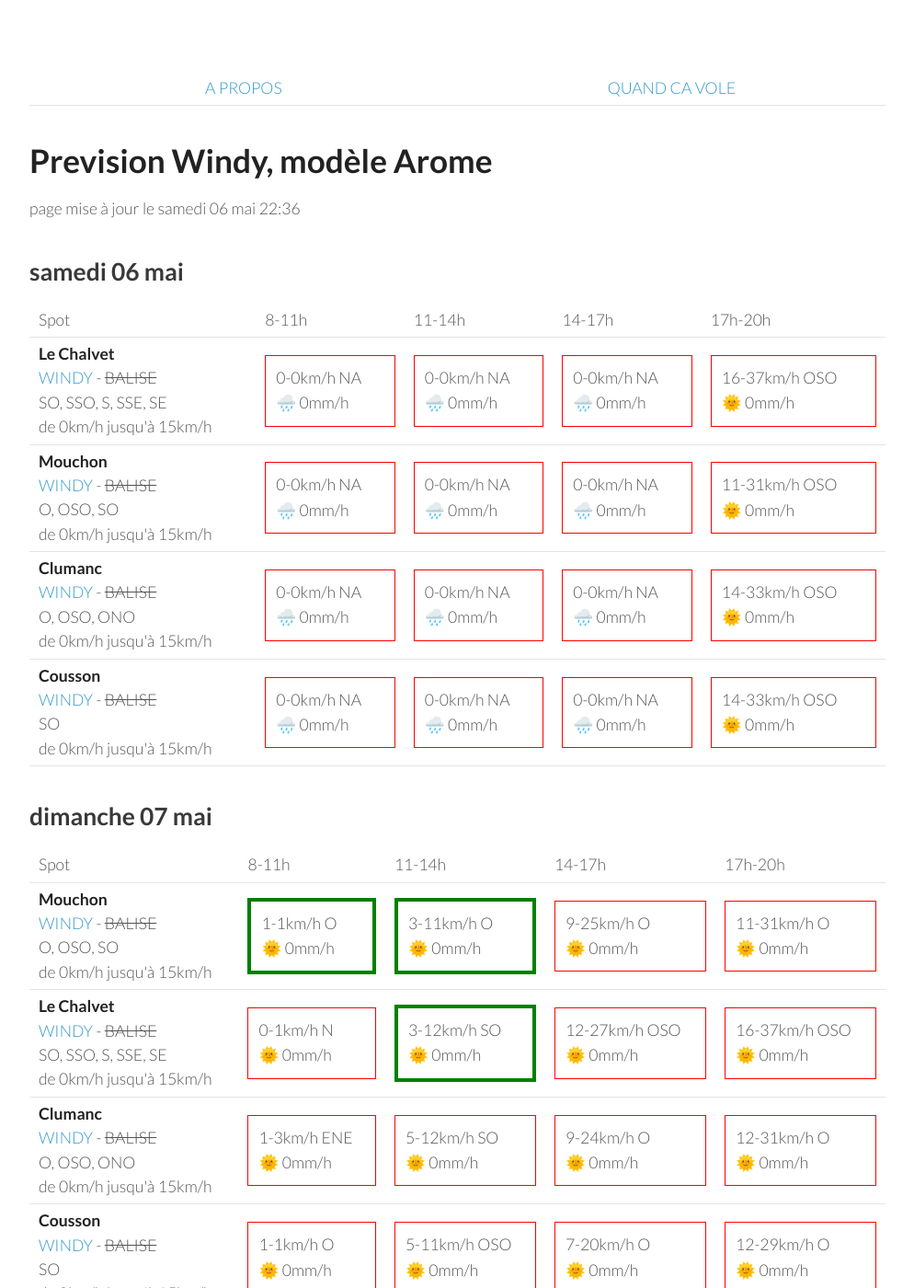
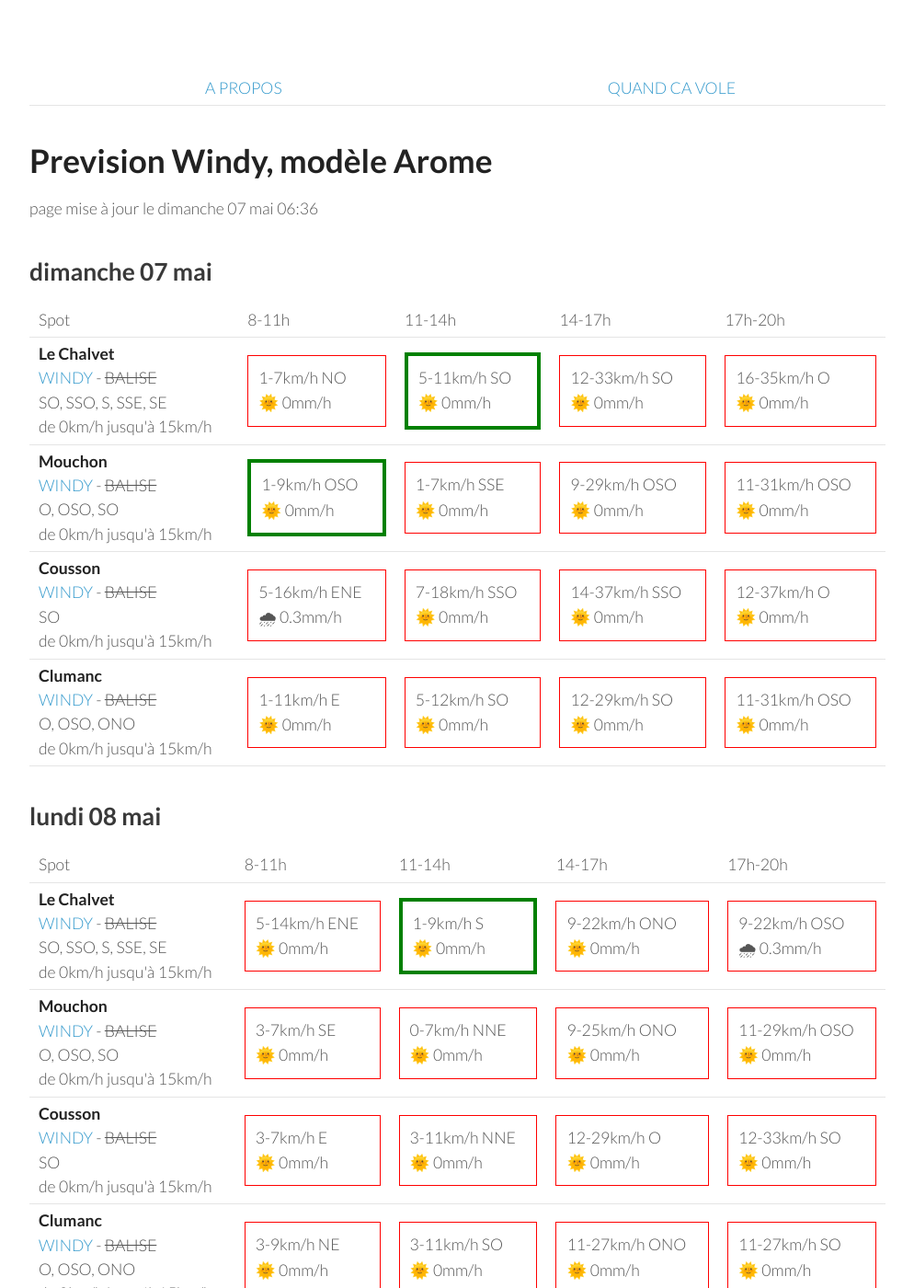
Before and after one commit to parapente-dans-le-nord/parapente-dans-le-nord.github.io, a Jekyll site: the page built from saint_andre.markdown, in a window 1280 px wide and 1400 px high. Shown: the whole window at 92% size, without its empty margins (26-1020 px from the left). Built offline with Jekyll 4.4.1, drawn with Linux system fonts in a browser that asks for light colours; some of the changed text lies outside the part shown.

Commit message:
update index.markdown

```diff
--- a/saint_andre.markdown
+++ b/saint_andre.markdown
@@ -7,9 +7,9 @@ title:  "Tous les spots"
 {: .links}
 
 # Prevision Windy, modèle Arome
-page mise à jour le samedi 06 mai 22:36
+page mise à jour le dimanche 07 mai 06:36
 
-## samedi 06 mai
+## dimanche 07 mai
 
 {::nomarkdown}
 <table>
@@ -24,92 +24,40 @@ page mise à jour le samedi 06 mai 22:36
 <tr>
         <td><strong>Le Chalvet</strong><br><a href="https://windy.com/43.979/6.480?43.866,6.480,10,m:eSsaglX">WINDY</a> - <span class="no-balise"> BALISE </span><br> <span class="vent-favorable">SO, SSO, S, SSE, SE</span><br><span class="force-vent">de 0km/h jusqu'à 15km/h</span> </td>
 
-            <td><div class="not-flyable"><p>0-0km/h NA</p><p>🌧️ 0mm/h</p></div></td>
-            <td><div class="not-flyable"><p>0-0km/h NA</p><p>🌧️ 0mm/h</p></div></td>
-            <td><div class="not-flyable"><p>0-0km/h NA</p><p>🌧️ 0mm/h</p></div></td>
-            <td><div class="not-flyable"><p>16-37km/h OSO</p><p>🌞 0mm/h</p></div></td>
+            <td><div class="not-flyable"><p>1-7km/h NO</p><p>🌞 0mm/h</p></div></td>
+            <td><div class="flyable"><p>5-11km/h SO</p><p>🌞 0mm/h</p></div></td>
+            <td><div class="not-flyable"><p>12-33km/h SO</p><p>🌞 0mm/h</p></div></td>
+            <td><div class="not-flyable"><p>16-35km/h O</p><p>🌞 0mm/h</p></div></td>
+
 
     </tr>
 <tr>
         <td><strong>Mouchon</strong><br><a href="https://windy.com/43.992/6.424?43.878,6.425,10,m:eSuaglR">WINDY</a> - <span class="no-balise"> BALISE </span><br> <span class="vent-favorable">O, OSO, SO</span><br><span class="force-vent">de 0km/h jusqu'à 15km/h</span> </td>
 
-            <td><div class="not-flyable"><p>0-0km/h NA</p><p>🌧️ 0mm/h</p></div></td>
-            <td><div class="not-flyable"><p>0-0km/h NA</p><p>🌧️ 0mm/h</p></div></td>
-            <td><div class="not-flyable"><p>0-0km/h NA</p><p>🌧️ 0mm/h</p></div></td>
+            <td><div class="flyable"><p>1-9km/h OSO</p><p>🌞 0mm/h</p></div></td>
+            <td><div class="not-flyable"><p>1-7km/h SSE</p><p>🌞 0mm/h</p></div></td>
+            <td><div class="not-flyable"><p>9-29km/h OSO</p><p>🌞 0mm/h</p></div></td>
             <td><div class="not-flyable"><p>11-31km/h OSO</p><p>🌞 0mm/h</p></div></td>
 
-    </tr>
-<tr>
-        <td><strong>Clumanc</strong><br><a href="https://windy.com/44.027/6.402?43.914,6.403,10,m:eSxaglP">WINDY</a> - <span class="no-balise"> BALISE </span><br> <span class="vent-favorable">O, OSO, ONO</span><br><span class="force-vent">de 0km/h jusqu'à 15km/h</span> </td>
-
-            <td><div class="not-flyable"><p>0-0km/h NA</p><p>🌧️ 0mm/h</p></div></td>
-            <td><div class="not-flyable"><p>0-0km/h NA</p><p>🌧️ 0mm/h</p></div></td>
-            <td><div class="not-flyable"><p>0-0km/h NA</p><p>🌧️ 0mm/h</p></div></td>
-            <td><div class="not-flyable"><p>14-33km/h OSO</p><p>🌞 0mm/h</p></div></td>
 
     </tr>
 <tr>
         <td><strong>Cousson</strong><br><a href="https://windy.com/44.054/6.240?43.940,6.241,10,m:eSAaglz">WINDY</a> - <span class="no-balise"> BALISE </span><br> <span class="vent-favorable">SO</span><br><span class="force-vent">de 0km/h jusqu'à 15km/h</span> </td>
 
-            <td><div class="not-flyable"><p>0-0km/h NA</p><p>🌧️ 0mm/h</p></div></td>
-            <td><div class="not-flyable"><p>0-0km/h NA</p><p>🌧️ 0mm/h</p></div></td>
-            <td><div class="not-flyable"><p>0-0km/h NA</p><p>🌧️ 0mm/h</p></div></td>
-            <td><div class="not-flyable"><p>14-33km/h OSO</p><p>🌞 0mm/h</p></div></td>
-
-    </tr>
-
-</tbody>
-</table>
-{:/}
-## dimanche 07 mai
-
-{::nomarkdown}
-<table>
-  <tbody>
-    <tr>
-      <td>Spot</td>
-      <td>8-11h</td>
-      <td>11-14h</td>
-      <td>14-17h</td>
-      <td>17h-20h</td>
-    </tr>
-<tr>
-        <td><strong>Mouchon</strong><br><a href="https://windy.com/43.992/6.424?43.878,6.425,10,m:eSuaglR">WINDY</a> - <span class="no-balise"> BALISE </span><br> <span class="vent-favorable">O, OSO, SO</span><br><span class="force-vent">de 0km/h jusqu'à 15km/h</span> </td>
-
-            <td><div class="flyable"><p>1-1km/h O</p><p>🌞 0mm/h</p></div></td>
-            <td><div class="flyable"><p>3-11km/h O</p><p>🌞 0mm/h</p></div></td>
-            <td><div class="not-flyable"><p>9-25km/h O</p><p>🌞 0mm/h</p></div></td>
-            <td><div class="not-flyable"><p>11-31km/h O</p><p>🌞 0mm/h</p></div></td>
-
-
-    </tr>
-<tr>
-        <td><strong>Le Chalvet</strong><br><a href="https://windy.com/43.979/6.480?43.866,6.480,10,m:eSsaglX">WINDY</a> - <span class="no-balise"> BALISE </span><br> <span class="vent-favorable">SO, SSO, S, SSE, SE</span><br><span class="force-vent">de 0km/h jusqu'à 15km/h</span> </td>
-
-            <td><div class="not-flyable"><p>0-1km/h N</p><p>🌞 0mm/h</p></div></td>
-            <td><div class="flyable"><p>3-12km/h SO</p><p>🌞 0mm/h</p></div></td>
-            <td><div class="not-flyable"><p>12-27km/h OSO</p><p>🌞 0mm/h</p></div></td>
-            <td><div class="not-flyable"><p>16-37km/h OSO</p><p>🌞 0mm/h</p></div></td>
+            <td><div class="not-flyable"><p>5-16km/h ENE</p><p>🌧 0.3mm/h</p></div></td>
+            <td><div class="not-flyable"><p>7-18km/h SSO</p><p>🌞 0mm/h</p></div></td>
+            <td><div class="not-flyable"><p>14-37km/h SSO</p><p>🌞 0mm/h</p></div></td>
+            <td><div class="not-flyable"><p>12-37km/h O</p><p>🌞 0mm/h</p></div></td>
 
 
     </tr>
 <tr>
         <td><strong>Clumanc</strong><br><a href="https://windy.com/44.027/6.402?43.914,6.403,10,m:eSxaglP">WINDY</a> - <span class="no-balise"> BALISE </span><br> <span class="vent-favorable">O, OSO, ONO</span><br><span class="force-vent">de 0km/h jusqu'à 15km/h</span> </td>
 
-            <td><div class="not-flyable"><p>1-3km/h ENE</p><p>🌞 0mm/h</p></div></td>
+            <td><div class="not-flyable"><p>1-11km/h E</p><p>🌞 0mm/h</p></div></td>
             <td><div class="not-flyable"><p>5-12km/h SO</p><p>🌞 0mm/h</p></div></td>
-            <td><div class="not-flyable"><p>9-24km/h O</p><p>🌞 0mm/h</p></div></td>
-            <td><div class="not-flyable"><p>12-31km/h O</p><p>🌞 0mm/h</p></div></td>
-
-
-    </tr>
-<tr>
-        <td><strong>Cousson</strong><br><a href="https://windy.com/44.054/6.240?43.940,6.241,10,m:eSAaglz">WINDY</a> - <span class="no-balise"> BALISE </span><br> <span class="vent-favorable">SO</span><br><span class="force-vent">de 0km/h jusqu'à 15km/h</span> </td>
-
-            <td><div class="not-flyable"><p>1-1km/h O</p><p>🌞 0mm/h</p></div></td>
-            <td><div class="not-flyable"><p>5-11km/h OSO</p><p>🌞 0mm/h</p></div></td>
-            <td><div class="not-flyable"><p>7-20km/h O</p><p>🌞 0mm/h</p></div></td>
-            <td><div class="not-flyable"><p>12-29km/h O</p><p>🌞 0mm/h</p></div></td>
+            <td><div class="not-flyable"><p>12-29km/h SO</p><p>🌞 0mm/h</p></div></td>
+            <td><div class="not-flyable"><p>11-31km/h OSO</p><p>🌞 0mm/h</p></div></td>
 
 
     </tr>
@@ -132,40 +80,40 @@ page mise à jour le samedi 06 mai 22:36
 <tr>
         <td><strong>Le Chalvet</strong><br><a href="https://windy.com/43.979/6.480?43.866,6.480,10,m:eSsaglX">WINDY</a> - <span class="no-balise"> BALISE </span><br> <span class="vent-favorable">SO, SSO, S, SSE, SE</span><br><span class="force-vent">de 0km/h jusqu'à 15km/h</span> </td>
 
-            <td><div class="not-flyable"><p>5-11km/h ENE</p><p>🌞 0mm/h</p></div></td>
-            <td><div class="not-flyable"><p>3-22km/h SSO</p><p>🌞 0mm/h</p></div></td>
-            <td><div class="not-flyable"><p>3-24km/h SO</p><p>🌧 6mm/h</p></div></td>
-            <td><div class="not-flyable"><p>9-33km/h NO</p><p>🌧 1mm/h</p></div></td>
+            <td><div class="not-flyable"><p>5-14km/h ENE</p><p>🌞 0mm/h</p></div></td>
+            <td><div class="flyable"><p>1-9km/h S</p><p>🌞 0mm/h</p></div></td>
+            <td><div class="not-flyable"><p>9-22km/h ONO</p><p>🌞 0mm/h</p></div></td>
+            <td><div class="not-flyable"><p>9-22km/h OSO</p><p>🌧 0.3mm/h</p></div></td>
 
 
     </tr>
 <tr>
         <td><strong>Mouchon</strong><br><a href="https://windy.com/43.992/6.424?43.878,6.425,10,m:eSuaglR">WINDY</a> - <span class="no-balise"> BALISE </span><br> <span class="vent-favorable">O, OSO, SO</span><br><span class="force-vent">de 0km/h jusqu'à 15km/h</span> </td>
 
-            <td><div class="not-flyable"><p>3-5km/h SE</p><p>🌞 0mm/h</p></div></td>
-            <td><div class="not-flyable"><p>5-22km/h OSO</p><p>🌞 0mm/h</p></div></td>
-            <td><div class="not-flyable"><p>5-27km/h SSO</p><p>🌧 7mm/h</p></div></td>
-            <td><div class="not-flyable"><p>7-31km/h NO</p><p>🌧 2.3mm/h</p></div></td>
+            <td><div class="not-flyable"><p>3-7km/h SE</p><p>🌞 0mm/h</p></div></td>
+            <td><div class="not-flyable"><p>0-7km/h NNE</p><p>🌞 0mm/h</p></div></td>
+            <td><div class="not-flyable"><p>9-25km/h ONO</p><p>🌞 0mm/h</p></div></td>
+            <td><div class="not-flyable"><p>11-29km/h OSO</p><p>🌞 0mm/h</p></div></td>
 
 
     </tr>
 <tr>
         <td><strong>Cousson</strong><br><a href="https://windy.com/44.054/6.240?43.940,6.241,10,m:eSAaglz">WINDY</a> - <span class="no-balise"> BALISE </span><br> <span class="vent-favorable">SO</span><br><span class="force-vent">de 0km/h jusqu'à 15km/h</span> </td>
 
-            <td><div class="not-flyable"><p>1-5km/h ENE</p><p>🌞 0mm/h</p></div></td>
-            <td><div class="not-flyable"><p>7-24km/h O</p><p>🌞 0mm/h</p></div></td>
-            <td><div class="not-flyable"><p>9-27km/h SSO</p><p>🌧 3.9mm/h</p></div></td>
-            <td><div class="not-flyable"><p>1-27km/h NNE</p><p>🌧 1.6mm/h</p></div></td>
+            <td><div class="not-flyable"><p>3-7km/h E</p><p>🌞 0mm/h</p></div></td>
+            <td><div class="not-flyable"><p>3-11km/h NNE</p><p>🌞 0mm/h</p></div></td>
+            <td><div class="not-flyable"><p>12-29km/h O</p><p>🌞 0mm/h</p></div></td>
+            <td><div class="not-flyable"><p>12-33km/h SO</p><p>🌞 0mm/h</p></div></td>
 
 
     </tr>
 <tr>
         <td><strong>Clumanc</strong><br><a href="https://windy.com/44.027/6.402?43.914,6.403,10,m:eSxaglP">WINDY</a> - <span class="no-balise"> BALISE </span><br> <span class="vent-favorable">O, OSO, ONO</span><br><span class="force-vent">de 0km/h jusqu'à 15km/h</span> </td>
 
-            <td><div class="not-flyable"><p>3-5km/h NE</p><p>🌞 0mm/h</p></div></td>
-            <td><div class="not-flyable"><p>5-24km/h OSO</p><p>🌧 0.2mm/h</p></div></td>
-            <td><div class="not-flyable"><p>5-29km/h SSO</p><p>🌧 7mm/h</p></div></td>
-            <td><div class="not-flyable"><p>5-29km/h NO</p><p>🌧 2.6mm/h</p></div></td>
+            <td><div class="not-flyable"><p>3-9km/h NE</p><p>🌞 0mm/h</p></div></td>
+            <td><div class="not-flyable"><p>3-11km/h SO</p><p>🌞 0mm/h</p></div></td>
+            <td><div class="not-flyable"><p>11-27km/h ONO</p><p>🌞 0mm/h</p></div></td>
+            <td><div class="not-flyable"><p>11-27km/h SO</p><p>🌞 0mm/h</p></div></td>
 
 
     </tr>
@@ -188,40 +136,40 @@ page mise à jour le samedi 06 mai 22:36
 <tr>
         <td><strong>Cousson</strong><br><a href="https://windy.com/44.054/6.240?43.940,6.241,10,m:eSAaglz">WINDY</a> - <span class="no-balise"> BALISE </span><br> <span class="vent-favorable">SO</span><br><span class="force-vent">de 0km/h jusqu'à 15km/h</span> </td>
 
-            <td><div class="not-flyable"><p>5-16km/h E</p><p>🌞 0mm/h</p></div></td>
-            <td><div class="not-flyable"><p>5-20km/h SO</p><p>🌞 0mm/h</p></div></td>
-            <td><div class="not-flyable"><p>9-27km/h SO</p><p>🌧 0.4mm/h</p></div></td>
-            <td><div class="not-flyable"><p>14-37km/h OSO</p><p>🌧 0.2mm/h</p></div></td>
+            <td><div class="not-flyable"><p>5-14km/h E</p><p>🌞 0mm/h</p></div></td>
+            <td><div class="not-flyable"><p>7-22km/h SO</p><p>🌞 0mm/h</p></div></td>
+            <td><div class="not-flyable"><p>11-31km/h SO</p><p>🌧 0.3mm/h</p></div></td>
+            <td><div class="not-flyable"><p>14-37km/h SO</p><p>🌞 0mm/h</p></div></td>
 
 
     </tr>
 <tr>
         <td><strong>Le Chalvet</strong><br><a href="https://windy.com/43.979/6.480?43.866,6.480,10,m:eSsaglX">WINDY</a> - <span class="no-balise"> BALISE </span><br> <span class="vent-favorable">SO, SSO, S, SSE, SE</span><br><span class="force-vent">de 0km/h jusqu'à 15km/h</span> </td>
 
-            <td><div class="not-flyable"><p>1-11km/h NE</p><p>🌞 0mm/h</p></div></td>
-            <td><div class="not-flyable"><p>5-20km/h S</p><p>🌞 0mm/h</p></div></td>
-            <td><div class="not-flyable"><p>11-29km/h SO</p><p>🌧 0.3mm/h</p></div></td>
-            <td><div class="not-flyable"><p>14-37km/h OSO</p><p>🌧 0.6mm/h</p></div></td>
+            <td><div class="not-flyable"><p>5-12km/h E</p><p>🌞 0mm/h</p></div></td>
+            <td><div class="not-flyable"><p>5-20km/h SSO</p><p>🌧 0.2mm/h</p></div></td>
+            <td><div class="not-flyable"><p>9-27km/h OSO</p><p>🌧 0.9mm/h</p></div></td>
+            <td><div class="not-flyable"><p>11-31km/h OSO</p><p>🌧 0.5mm/h</p></div></td>
+
+
+    </tr>
+<tr>
+        <td><strong>Mouchon</strong><br><a href="https://windy.com/43.992/6.424?43.878,6.425,10,m:eSuaglR">WINDY</a> - <span class="no-balise"> BALISE </span><br> <span class="vent-favorable">O, OSO, SO</span><br><span class="force-vent">de 0km/h jusqu'à 15km/h</span> </td>
+
+            <td><div class="not-flyable"><p>5-12km/h ESE</p><p>🌞 0mm/h</p></div></td>
+            <td><div class="not-flyable"><p>7-22km/h SO</p><p>🌧 0.2mm/h</p></div></td>
+            <td><div class="not-flyable"><p>9-29km/h OSO</p><p>🌧 0.9mm/h</p></div></td>
+            <td><div class="not-flyable"><p>12-33km/h OSO</p><p>🌧 0.3mm/h</p></div></td>
 
 
     </tr>
 <tr>
         <td><strong>Clumanc</strong><br><a href="https://windy.com/44.027/6.402?43.914,6.403,10,m:eSxaglP">WINDY</a> - <span class="no-balise"> BALISE </span><br> <span class="vent-favorable">O, OSO, ONO</span><br><span class="force-vent">de 0km/h jusqu'à 15km/h</span> </td>
 
-            <td><div class="not-flyable"><p>3-14km/h E</p><p>🌞 0mm/h</p></div></td>
-            <td><div class="not-flyable"><p>5-22km/h SSO</p><p>🌞 0mm/h</p></div></td>
-            <td><div class="not-flyable"><p>11-29km/h OSO</p><p>🌧 0.6mm/h</p></div></td>
-            <td><div class="not-flyable"><p>14-38km/h OSO</p><p>🌧 0.6mm/h</p></div></td>
-
-
-    </tr>
-<tr>
-        <td><strong>Mouchon</strong><br><a href="https://windy.com/43.992/6.424?43.878,6.425,10,m:eSuaglR">WINDY</a> - <span class="no-balise"> BALISE </span><br> <span class="vent-favorable">O, OSO, SO</span><br><span class="force-vent">de 0km/h jusqu'à 15km/h</span> </td>
-
-            <td><div class="not-flyable"><p>3-11km/h E</p><p>🌞 0mm/h</p></div></td>
-            <td><div class="not-flyable"><p>5-20km/h SSO</p><p>🌞 0mm/h</p></div></td>
-            <td><div class="not-flyable"><p>11-29km/h SO</p><p>🌧 0.5mm/h</p></div></td>
-            <td><div class="not-flyable"><p>14-38km/h OSO</p><p>🌧 0.6mm/h</p></div></td>
+            <td><div class="not-flyable"><p>5-14km/h E</p><p>🌞 0mm/h</p></div></td>
+            <td><div class="not-flyable"><p>7-22km/h SO</p><p>🌧 0.2mm/h</p></div></td>
+            <td><div class="not-flyable"><p>9-29km/h OSO</p><p>🌧 0.9mm/h</p></div></td>
+            <td><div class="not-flyable"><p>12-37km/h OSO</p><p>🌧 0.2mm/h</p></div></td>
 
 
     </tr>
@@ -245,7 +193,7 @@ page mise à jour le samedi 06 mai 22:36
         <td><strong>Mouchon</strong><br><a href="https://windy.com/43.992/6.424?43.878,6.425,10,m:eSuaglR">WINDY</a> - <span class="no-balise"> BALISE </span><br> <span class="vent-favorable">O, OSO, SO</span><br><span class="force-vent">de 0km/h jusqu'à 15km/h</span> </td>
 
             <td><div class="not-flyable"><p>9-31km/h NO</p><p>🌞 0mm/h</p></div></td>
-            <td><div class="not-flyable"><p>11-33km/h NO</p><p>🌞 0mm/h</p></div></td>
+            <td><div class="not-flyable"><p>11-33km/h ONO</p><p>🌞 0mm/h</p></div></td>
             <td><div class="not-flyable"><p>7-31km/h ONO</p><p>🌧 0.9mm/h</p></div></td>
             <td><div class="not-flyable"><p>7-37km/h ONO</p><p>🌧 0.3mm/h</p></div></td>
 
@@ -254,8 +202,8 @@ page mise à jour le samedi 06 mai 22:36
 <tr>
         <td><strong>Clumanc</strong><br><a href="https://windy.com/44.027/6.402?43.914,6.403,10,m:eSxaglP">WINDY</a> - <span class="no-balise"> BALISE </span><br> <span class="vent-favorable">O, OSO, ONO</span><br><span class="force-vent">de 0km/h jusqu'à 15km/h</span> </td>
 
-            <td><div class="not-flyable"><p>9-29km/h NO</p><p>🌞 0mm/h</p></div></td>
-            <td><div class="not-flyable"><p>11-33km/h NO</p><p>🌞 0mm/h</p></div></td>
+            <td><div class="not-flyable"><p>7-31km/h NO</p><p>🌞 0mm/h</p></div></td>
+            <td><div class="not-flyable"><p>11-33km/h ONO</p><p>🌞 0mm/h</p></div></td>
             <td><div class="not-flyable"><p>9-33km/h ONO</p><p>🌧 0.8mm/h</p></div></td>
             <td><div class="not-flyable"><p>9-38km/h ONO</p><p>🌧 0.4mm/h</p></div></td>
 
@@ -265,7 +213,7 @@ page mise à jour le samedi 06 mai 22:36
         <td><strong>Cousson</strong><br><a href="https://windy.com/44.054/6.240?43.940,6.241,10,m:eSAaglz">WINDY</a> - <span class="no-balise"> BALISE </span><br> <span class="vent-favorable">SO</span><br><span class="force-vent">de 0km/h jusqu'à 15km/h</span> </td>
 
             <td><div class="not-flyable"><p>11-29km/h NNO</p><p>🌞 0mm/h</p></div></td>
-            <td><div class="not-flyable"><p>16-40km/h NO</p><p>🌞 0mm/h</p></div></td>
+            <td><div class="not-flyable"><p>14-38km/h NO</p><p>🌞 0mm/h</p></div></td>
             <td><div class="not-flyable"><p>14-40km/h NO</p><p>🌧 0.2mm/h</p></div></td>
             <td><div class="not-flyable"><p>14-40km/h ONO</p><p>🌞 0mm/h</p></div></td>
 
@@ -274,8 +222,8 @@ page mise à jour le samedi 06 mai 22:36
 <tr>
         <td><strong>Le Chalvet</strong><br><a href="https://windy.com/43.979/6.480?43.866,6.480,10,m:eSsaglX">WINDY</a> - <span class="no-balise"> BALISE </span><br> <span class="vent-favorable">SO, SSO, S, SSE, SE</span><br><span class="force-vent">de 0km/h jusqu'à 15km/h</span> </td>
 
-            <td><div class="not-flyable"><p>9-29km/h NO</p><p>🌞 0mm/h</p></div></td>
-            <td><div class="not-flyable"><p>7-29km/h NO</p><p>🌧 0.2mm/h</p></div></td>
+            <td><div class="not-flyable"><p>9-31km/h NO</p><p>🌞 0mm/h</p></div></td>
+            <td><div class="not-flyable"><p>9-29km/h ONO</p><p>🌞 0mm/h</p></div></td>
             <td><div class="not-flyable"><p>5-27km/h O</p><p>🌧 0.7mm/h</p></div></td>
             <td><div class="not-flyable"><p>3-33km/h ONO</p><p>🌧 0.5mm/h</p></div></td>
 
```
